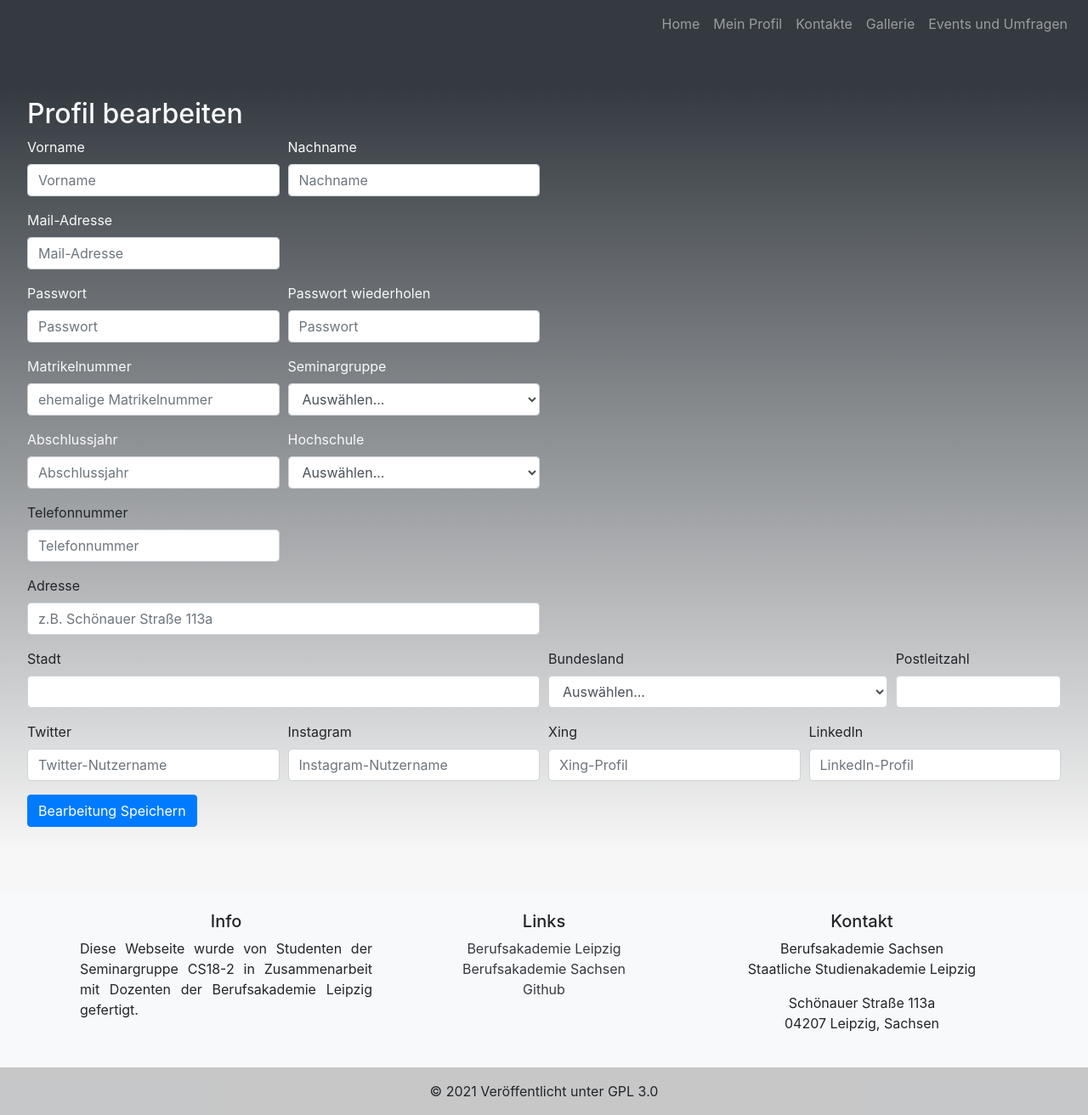
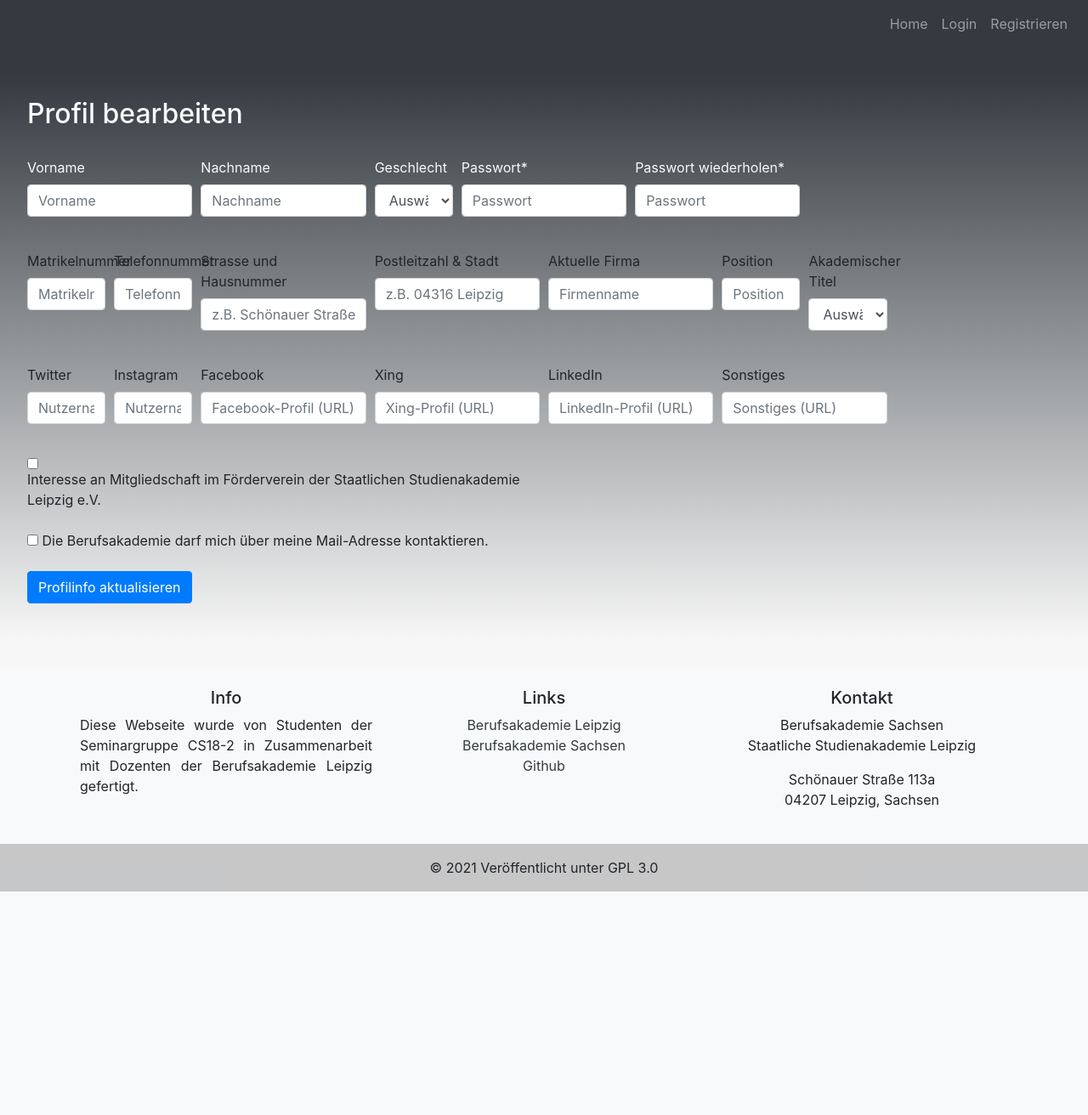
Before and after one commit to systemdoomed/alumniplatform, a PHP site: page /profile.php in a window 1280 px wide. Shown: the whole page at 85% size. After the commit the page ends 1049 px from the top, so only its background shows below. Run offline with PHP 8.4, Linux system fonts and the light colour scheme.

Commit message:
Add files via upload

```diff
--- a/php/footer.php
+++ b/php/footer.php
@@ -24,7 +24,7 @@
             <a href="https://www.ba-sachsen.de/" class="text-dark">Berufsakademie Sachsen</a>
           </li>
           <li>
-            <a href="#!" class="text-dark">Github</a>
+            <a href="https://github.com/systemdoomed/alumniplatform" class="text-dark">Github</a>
           </li>
         </ul>
       </div>
--- a/php/header.php
+++ b/php/header.php
@@ -25,7 +25,6 @@
 						if (isset($_SESSION["nid"])) {
 							echo "<li class='nav-item'><a class='nav-link' href='profile.php'>Mein Profil</a></li>";
 							echo "<li class='nav-item'><a class='nav-link' href='contacts.php'>Kontakte</a></li>";
-							echo "<li class='nav-item'><a class='nav-link' href='gallery.php'>Gallerie</a></li>";
 							echo "<li class='nav-item'><a class='nav-link' href='include/logout.inc.php'>Logout</a></li>";
 						}
 
--- a/php/include/verify.php
+++ b/php/include/verify.php
@@ -14,11 +14,11 @@ include_once '../header.php'
     mysqli_stmt_bind_param($stmt,"i",$nid);
     mysqli_stmt_execute($stmt);
     mysqli_stmt_close($stmt);
-    echo '<label class="label" for="Ausgabe">Der Nutzer wurde erfolgreich verifiziert</label>';
+    echo '<label class="label" for="Ausgabe"><h4>Der Nutzer wurde erfolgreich verifiziert</h4></label>';
     echo '<br></br>';
-    echo '<a href="../contacts.php"><button>Zurück zur Kontaktseite</button></a>';
+    echo '<a href="../contacts.php"><button type="button" class="btn btn-primary>Zurück zur Kontaktseite</button></a>';
     }else{
-        echo "Bitte melden Sie sich zuerst an";
+        echo "<h4>Bitte melden Sie sich zuerst an.</h4>";
     }
     ?>
 <?php
--- a/php/profile.php
+++ b/php/profile.php
@@ -1,123 +1,154 @@
 <?php
-include_once 'header_alt.php'
+include_once 'header.php'
 ?>
 
 <div class=" jumbotron jumbotron-image seamless gradient-1">
+	<?php
+
+	if (isset($_GET["error"])) {
+		if ($_GET["error"] == "emptyinput") {
+			echo '<p class="bg-dark text-center text-light">Sie haben eines der benötigten Felder nicht ausgefüllt!</p>';
+		}
+		else if ($_GET["error"] == "nopwdmatch") {
+			echo '<p class="bg-dark text-center text-light">Bitte tragen sie das gleiche Passwort zweimal ein!</p>';
+		}
+		else if ($_GET["error"] == "stmtfailed") {
+			echo '<p class="bg-dark text-center text-light">Es ist ein interner Fehler bei der Verarbeitung der Daten aufgetreten, bitte probieren sie es erneut.</p>';
+		}
+		else if ($_GET["error"] == "nochoice") {
+			echo '<p class="bg-dark text-center text-light">Sie haben bei einem oder mehr der Auswahlfelder keine Auswahl getroffen!</p>';
+		}
+		else if ($_GET["error"] == "none") {
+			echo '<p class="bg-dark text-center text-light">Sie haben erfolgreich ihr Profil aktualisiert!</p>';
+		}
+	}
+
+	?>
 	<h2 class="text-light">Profil bearbeiten</h2>
-	<form action="include/signup.inc.php" method="post">
+	<br>
+	<form action="include/profile.inc.php" method="post">
 		<div class="form-row">
-			    <div class="form-group col-md-3">
-			      <label for="inputname1" class="text-light">Vorname</label>
-			      <input type="text" class="form-control" id="inputfirstname" placeholder="Vorname">
+			    <div class="form-group col-xl-2">
+			      <label for="inputfirstname" class="text-light">Vorname</label>
+			      <input type="text" name="inputfirstname" class="form-control" id="inputfirstname" placeholder="Vorname">
 			    </div>
-			    <div class="form-group col-md-3">
-			      <label for="inputname2" class="text-light">Nachname</label>
-			      <input type="text" class="form-control" id="inputlastname" placeholder="Nachname">
+			    <div class="form-group col-xl-2">
+			      <label for="inputlastname" class="text-light">Nachname</label>
+			      <input type="text" name="inputlastname" class="form-control" id="inputlastname" placeholder="Nachname">
+			    </div>
+
+			    <div class="form-group col-xl-1">
+			      <label for="inputgender" class="text-light">Geschlecht</label>
+			      <select id="inputgender" name="inputgender" class="form-control">
+			        <option selected>Auswählen...</option>
+			        <option>m</option>
+			        <option>w</option>
+			        <option>d</option>
+			      </select>
+			    </div>
+			    <div class="form-group col-xl-2">
+			      <label for="inputpwd1"class="text-light">Passwort*</label>
+			      <input type="password" name="inputpwd1" class="form-control" id="inputpwd1" placeholder="Passwort">
+			    </div>
+			    <div class="form-group col-xl-2">
+			      <label for="inputpwd2"class="text-light">Passwort wiederholen*</label>
+			      <input type="password" name="inputpwd2" class="form-control" id="inputpwd2" placeholder="Passwort">
+			    </div>
+
+			</div>
+
+			  <br>
+			  <div class="form-row">
+			    <div class="form-group col-xl-1">
+			      <label for="inputmatrikel">Matrikelnummer</label>
+			      <input type="text" name="inputmatrikel" class="form-control" id="inputmatrikel" placeholder="Matrikelnummer">
+			    </div>
+			    <div class="form-group col-xl-1">
+				    <label for="inputphone">Telefonnummer</label>
+				    <input type="tel" name="inputphone" class="form-control" id="inputphone" placeholder="Telefonnummer">
+				  </div>
+				<div class="form-group col-xl-2">
+				    <label for="inputaddress">Strasse und Hausnummer</label>
+				    <input type="text" name="inputaddress" class="form-control" id="inputaddress" placeholder="z.B. Schönauer Straße 113a">
+				  </div>
+					<div class="form-group col-xl-2">
+				    <label for="inputcity">Postleitzahl & Stadt</label>
+				    <input type="text" name="inputcity" class="form-control" id="inputcity" placeholder="z.B. 04316 Leipzig">
+			      </div>
+			      <div class="form-group col-xl-2">
+				    <label for="inputcompany">Aktuelle Firma</label>
+				    <input type="text" name="inputcompany" class="form-control" id="inputcompany" placeholder="Firmenname">
+				  	</div>
+						<div class="form-group col-xl-1">
+					    <label for="inputposition">Position</label>
+					    <input type="text" name="inputposition" class="form-control" id="inputposition" placeholder="Position">
+			      	</div>
+			      	<div class="form-group col-xl-1">
+				      <label for="inputtitle">Akademischer Titel</label>
+				      <select id="inputtitle" name="inputtitle" class="form-control">
+				        <option selected>Auswählen...</option>
+				        <option>Bachelor</option>
+				        <option>Master</option>
+				        <option>Diplom</option>
+				        <option>Doktor</option>
+				        <option>Professor</option>
+				      </select>
+			    	</div>
+
+			  </div>
+			  <br>
+			  <div class="form-row">
+			    <div class="form-group col-xl-1">
+			      <label for="inputtwitter">Twitter</label>
+			      <input type="text" name="inputtwitter" class="form-control" id="inputtwitter" placeholder="Nutzername">
+			    </div>
+			    <div class="form-group col-xl-1">
+			      <label for="inputinsta">Instagram</label>
+			      <input type="text" name="inputinsta" class="form-control" id="inputinsta" placeholder="Nutzername">
+			    </div>
+			    <div class="form-group col-xl-2">
+			      <label for="inputfacebook">Facebook</label>
+			      <input type="text" name="inputfacebook" class="form-control" id="inputfacebook" placeholder="Facebook-Profil (URL)">
+			    </div>
+			    <div class="form-group col-xl-2">
+			      <label for="inputxing">Xing</label>
+			      <input type="text" name="inputxing" class="form-control" id="inputxing" placeholder="Xing-Profil (URL)">
+			    </div>
+			    <div class="form-group col-xl-2">
+			      <label for="inputlinkedin">LinkedIn</label>
+			      <input type="text" name="inputlinkedin" class="form-control" id="inputlinkedin" placeholder="LinkedIn-Profil (URL)">
+			    </div>
+			    <div class="form-group col-xl-2">
+			      <label for="inputother">Sonstiges</label>
+			      <input type="text" name="inputother" class="form-control" id="inputother" placeholder="Sonstiges (URL)">
+			    </div>
+			</div>
+			<br>
+			<div class="form-row">
+			    <div class="form-group col-xl-6">
+			    	<input type="checkbox" id="isSupportingMember" name="inputisSupportingMember" value="valueisSupportingMember">
+			    	<label for="inputisSupportingMember">Interesse an Mitgliedschaft im Förderverein der Staatlichen Studienakademie Leipzig e.V.</label>
+
 			    </div>
 			</div>
 			<div class="form-row">
-			    <div class="form-group col-md-3">
-			      <label for="inputmail" class="text-light">Mail-Adresse</label>
-			      <input type="email" class="form-control" id="inputmail" placeholder="Mail-Adresse">
-			    </div>
-			  </div>
-			  <div class="form-row">
-			    <div class="form-group col-md-3">
-			      <label for="inputpwd1"class="text-light">Passwort</label>
-			      <input type="password" class="form-control" id="inputpwd1" placeholder="Passwort">
-			    </div>
-			    <div class="form-group col-md-3">
-			      <label for="inputpwd2"class="text-light">Passwort wiederholen</label>
-			      <input type="password" class="form-control" id="inputpwd2" placeholder="Passwort">
-			    </div>
-			  </div>
-			  <div class="form-row">
-			    <div class="form-group col-md-3">
-			      <label for="inputmatrikel"class="text-light">Matrikelnummer</label>
-			      <input type="text" class="form-control" id="inputmatrikel" placeholder="ehemalige Matrikelnummer">
-			    </div>
-			    <div class="form-group col-md-3">
-			      <label for="inputsemgroup"class="text-light">Seminargruppe</label>
-			      <select id="inputsemgroup" class="form-control">
-			        <option selected>Auswählen...</option>
-			        <option>CS18-2</option>
-			      </select>
-			    </div>
-			  </div>
-			  <div class="form-row">
-			    <div class="form-group col-md-3">
-			      <label for="inputgradyear"class="text-light">Abschlussjahr</label>
-			      <input type="text" class="form-control" id="inputgradyear" placeholder="Abschlussjahr">
-			    </div>
-			    <div class="form-group col-md-3">
-			      <label for="inputschool"class="text-light">Hochschule</label>
-			      <select id="inputschool" class="form-control">
-			        <option selected>Auswählen...</option>
-			        <option>BA Leipzig</option>
-			      </select>
-			    </div>
-			  </div>
-			  <div class="form-row">
-				  <div class="form-group col-md-3">
-				    <label for="inputphone">Telefonnummer</label>
-				    <input type="text" class="form-control" id="inputphone" placeholder="Telefonnummer">
-				  </div>
-			  </div>
-			  <div class="form-row">
-				  <div class="form-group col-md-6">
-				    <label for="inputAddress">Adresse</label>
-				    <input type="text" class="form-control" id="inputaddress" placeholder="z.B. Schönauer Straße 113a">
-				  </div>
-			  </div>
-			  <div class="form-row">
-			    <div class="form-group col-md-6">
-			      <label for="inputCity">Stadt</label>
-			      <input type="text" class="form-control" id="inputCity">
-			    </div>
-			    <div class="form-group col-md-4">
-			      <label for="inputstate">Bundesland</label>
-			      <select id="inputstate" class="form-control">
-			        <option selected>Auswählen...</option>
-			        <option>Sachsen</option>
-			      </select>
-			    </div>
-			    <div class="form-group col-md-2">
-			      <label for="inputZip">Postleitzahl</label>
-			      <input type="text" class="form-control" id="inputplz">
-			    </div>
-			  </div>
-			  <div class="form-row">
-			    <div class="form-group col-md-3">
-			      <label for="inputtwitter">Twitter</label>
-			      <input type="text" class="form-control" id="inputtwitter" placeholder="Twitter-Nutzername">
-			    </div>
-			    <div class="form-group col-md-3">
-			      <label for="inputinsta">Instagram</label>
-			      <input type="text" class="form-control" id="inputinsta" placeholder="Instagram-Nutzername">
-			    </div>
-			    <div class="form-group col-md-3">
-			      <label for="inputxing">Xing</label>
-			      <input type="text" class="form-control" id="inputxing" placeholder="Xing-Profil">
-			    </div>
-			    <div class="form-group col-md-3">
-			      <label for="inputlinkedin">LinkedIn</label>
-			      <input type="text" class="form-control" id="inputlinkedin" placeholder="LinkedIn-Profil">
-			    </div>
+			    <div class="form-group col-xl-6">
+			    	<input type="checkbox" id="isSendMail" name="inputisSendMail" value="valueisSendMail">
+			      	<label for="inputisSendMail">Die Berufsakademie darf mich über meine Mail-Adresse kontaktieren.</label>
+			      </div>
 			</div>
-			  <button type="submit" class="btn btn-primary">Bearbeitung Speichern</button>
+
+
+			<button type="submit" name= "submit"class="btn btn-primary">Profilinfo aktualisieren</button>
 	</form>
+
+
+
 </div>
+
+
+
 
 <?php
 include_once 'footer.php'
 ?>
-<?php
-/*
-
-<img class="card-img-top" src="https://images.unsplash.com/photo-1494790108377-be9c29b29330?ixid=MXwxMjA3fDB8MHxzZWFyY2h8MjB8fHByb2ZpbGV8ZW58MHx8MHw%3D&ixlib=rb-1.2.1&auto=format&fit=crop&w=400&q=60" alt="Profil">
-
-<a class="navbar-brand" href="#"><img class="img-fluid" src="img/logo_ba1.png" alt="Alumni-BA"></a>
-
-<img src="img/stock_people.jpg" class="rounded" alt="Studenten">
-*/
-?>
--- a/php/signup.php
+++ b/php/signup.php
@@ -11,6 +11,9 @@ include_once 'header.php';
 		}
 		else if ($_GET["error"] == "invalidemail") {
 			echo '<p class="bg-dark text-center text-light">Bitte wählen sie eine gültige Mail-Adresse!</p>';
+		}
+		else if ($_GET["error"] == "usedemail") {
+			echo '<p class="bg-dark text-center text-light">Die eingegebene Mail-Adresse ist bereits vergeben!</p>';
 		}
 		else if ($_GET["error"] == "nopwdmatch") {
 			echo '<p class="bg-dark text-center text-light">Bitte tragen sie das gleiche Passwort zweimal ein!</p>';
@@ -60,6 +63,7 @@ include_once 'header.php';
 			        <option>SP</option>
 			        <option>SW</option>
 			        <option>TM</option>
+			        <option>BA</option>
 			      </select>
 			    </div>
 			    <div class="form-group col-xl-1">
```
Also changed, not shown: php/contacts.php (+32 -29 lines), php/contacts2.php (added, +76 -0 lines), php/include/contacts.inc.php (+9 -9 lines), php/include/delete.php (+3 -9 lines), php/include/functions.inc.php (+131 -16 lines), php/include/profile.inc.php (added, +82 -0 lines), php/include/session.inc.php (+15 -0 lines), php/include/signup.inc.php (+13 -0 lines), php/index.php (+8 -6 lines).
